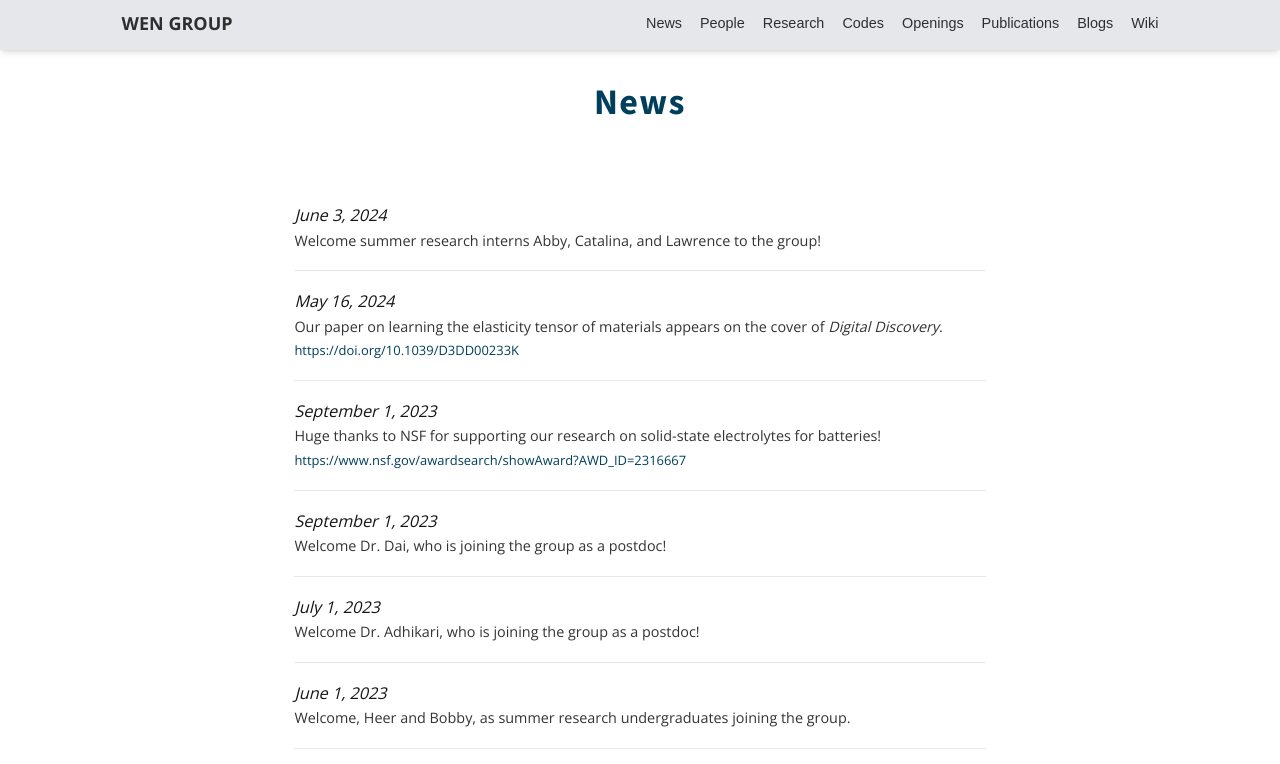
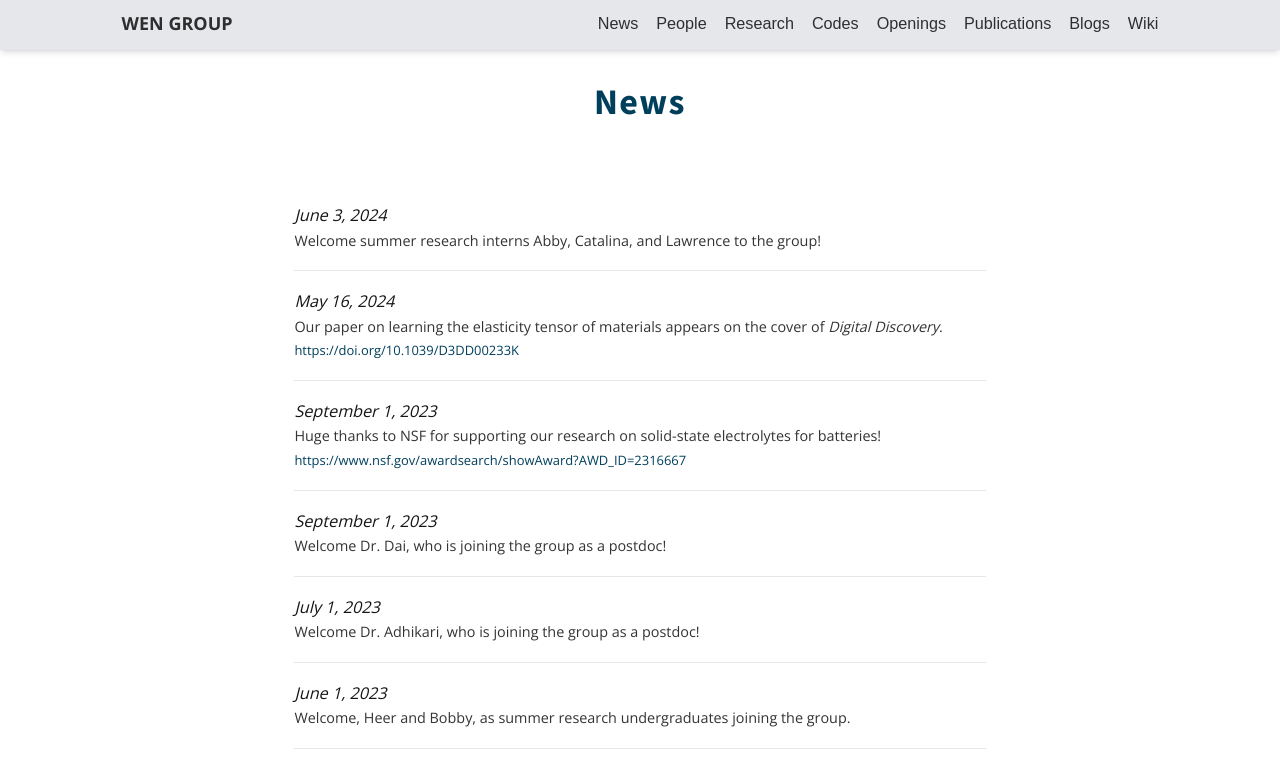
Before and after one commit to wengroup/group_website, a Gatsby site: page /News in a window 1280 px wide. Shown: the top 764 px of the page. Built offline with nearby package versions, Linux system fonts and the light colour scheme; Gatsby itself is replaced by a stand-in of ours.

Commit message:
nav font

```diff
--- a/src/component/Nav.js
+++ b/src/component/Nav.js
@@ -13,7 +13,7 @@ export const Nav = () => {
   const [activeItem, setActiveItem] = useState(); // 默认选中 "about"
   return (
     <>
-      <div className="fixed top-0 w-full h-14 z-50 bg-gray-200 border-b-[3px] border-transparent shadow-md">
+      <div className="fixed top-0 w-full h-14 z-50 bg-gray-200 border-b-[3px] border-transparent shadow-md text-lg">
         <ul className="hidden sm:flex justify-end w-5/6 max-w-6xl items-center h-full gap-2 mx-auto pr-0">
           <li className="mr-auto text-xl font-bold">WEN GROUP</li>
           <div className="flex gap-5 font-medium">
```
